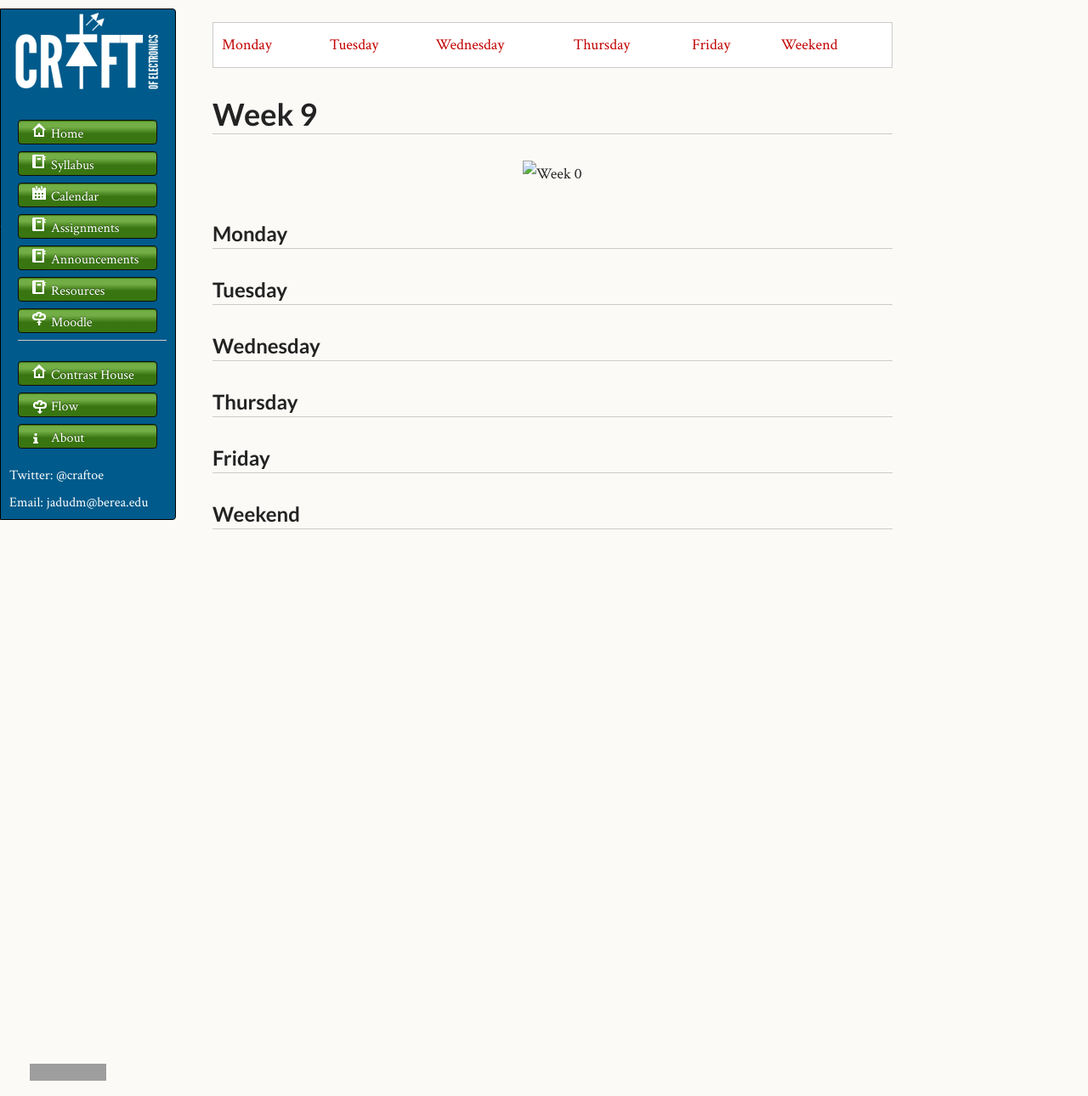
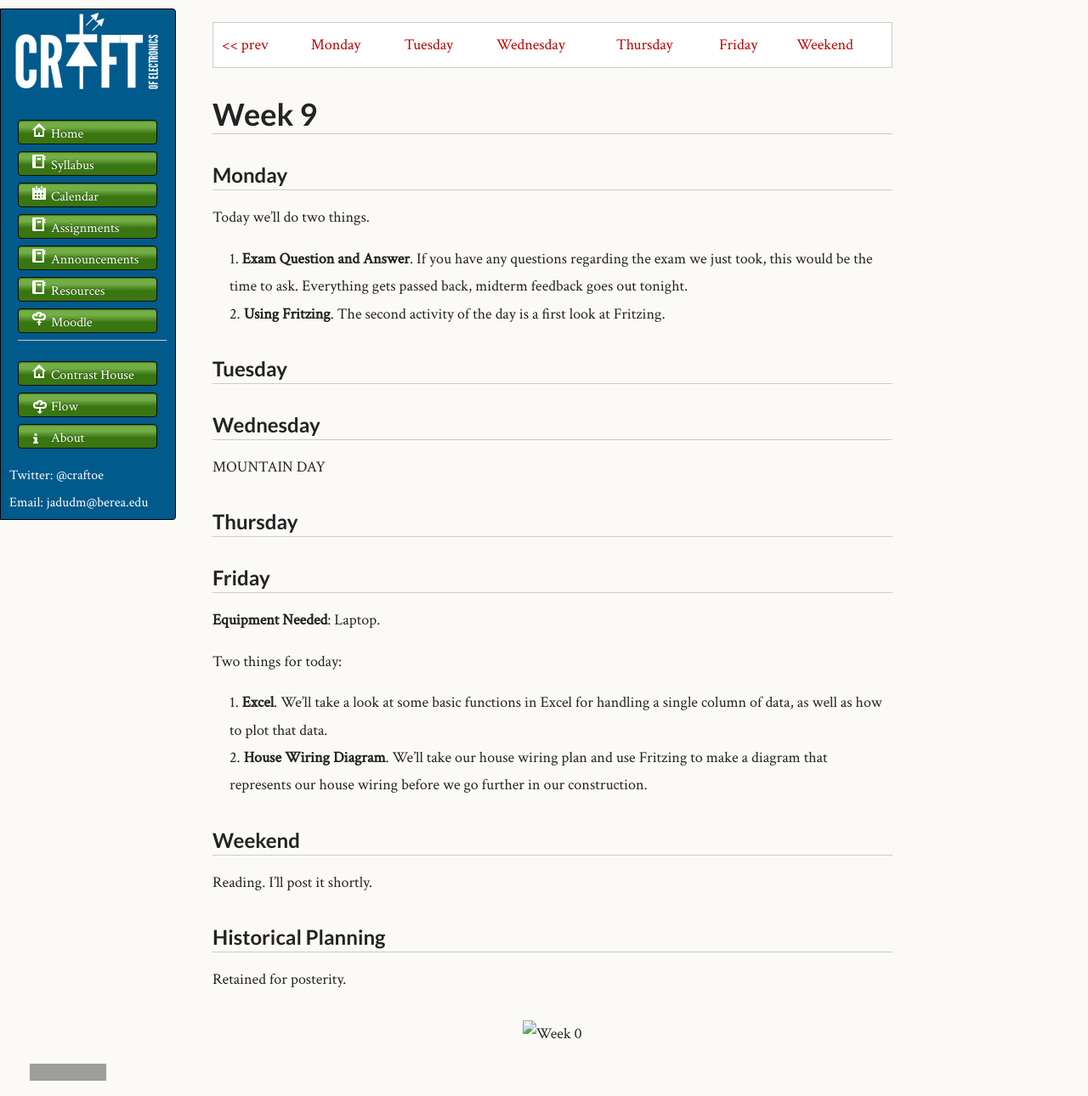
Before and after one commit to craftofelectronics/craftofelectronics.github.com, a Jekyll site: the page built from cal/w08.md, in a window 1280 px wide and 1290 px high. Shown: the whole window at 85% size. Built offline with Jekyll 4.4.1, drawn with Linux system fonts in a browser that asks for light colours; grey boxes are pictures that could not be loaded.

Commit message:
Updates to Calendar.

```diff
--- a/cal/w08.md
+++ b/cal/w08.md
@@ -6,34 +6,51 @@ week: 9
 
 <table>
 <tr>
-	<td> <a href="#Monday">Monday</a> </td>
-	<td> <a href="#Tuesday">Tuesday</a> </td>
-	<td> <a href="#Wednesday">Wednesday</a> </td>
-	<td> <a href="#Thursday">Thursday</a> </td>
-	<td> <a href="#Friday">Friday</a> </td>
-	<td> <a href="#Weekend">Weekend</a> </td>
+	<td> <a href="w06.html">&lt;&lt; prev</a> </td>
+	<td> <a href="#monday">Monday</a> </td>
+	<td> <a href="#tuesday">Tuesday</a> </td>
+	<td> <a href="#wednesday">Wednesday</a> </td>
+	<td> <a href="#thursday">Thursday</a> </td>
+	<td> <a href="#friday">Friday</a> </td>
+	<td> <a href="#weekend">Weekend</a> </td>
+	<!-- ><td> <a href="w09.html">next &gt;&gt;</a> </td> -->
 </tr></table>
 
+
 # Week 9
+
+## Monday
+
+Today we'll do two things.
+
+1. **Exam Question and Answer**. If you have any questions regarding the exam we just took, this would be the time to ask. Everything gets passed back, midterm feedback goes out tonight.
+1. **Using Fritzing**. The second activity of the day is a first look at Fritzing.
+
+## Tuesday
+
+## Wednesday
+
+MOUNTAIN DAY
+
+## Thursday
+
+## Friday
+
+**Equipment Needed**: Laptop.
+
+Two things for today:
+
+1. **Excel**. We'll take a look at some basic functions in Excel for handling a single column of data, as well as how to plot that data.
+1. **House Wiring Diagram**. We'll take our house wiring plan and use Fritzing to make a diagram that represents our house wiring before we go further in our construction.
+
+## Weekend
+
+Reading. I'll post it shortly.
+
+## Historical Planning
+
+Retained for posterity.
 
 <p align="center">
 	<img src="images/w08-600.png" alt="Week 0"/>
 </p>
-
-<a id='Monday'></a>
-## Monday
-
-<a id='Tuesday'></a>
-## Tuesday
-
-<a id='Wednesday'></a>
-## Wednesday
-
-<a id='Thursday'></a>
-## Thursday
-
-<a id='Friday'></a>
-## Friday
-
-<a id='Weekend'></a>
-## Weekend
```
Also changed, not shown: cal/index.md (+24 -8 lines), cal/w06.md (+1 -1 lines), 1 other file.
